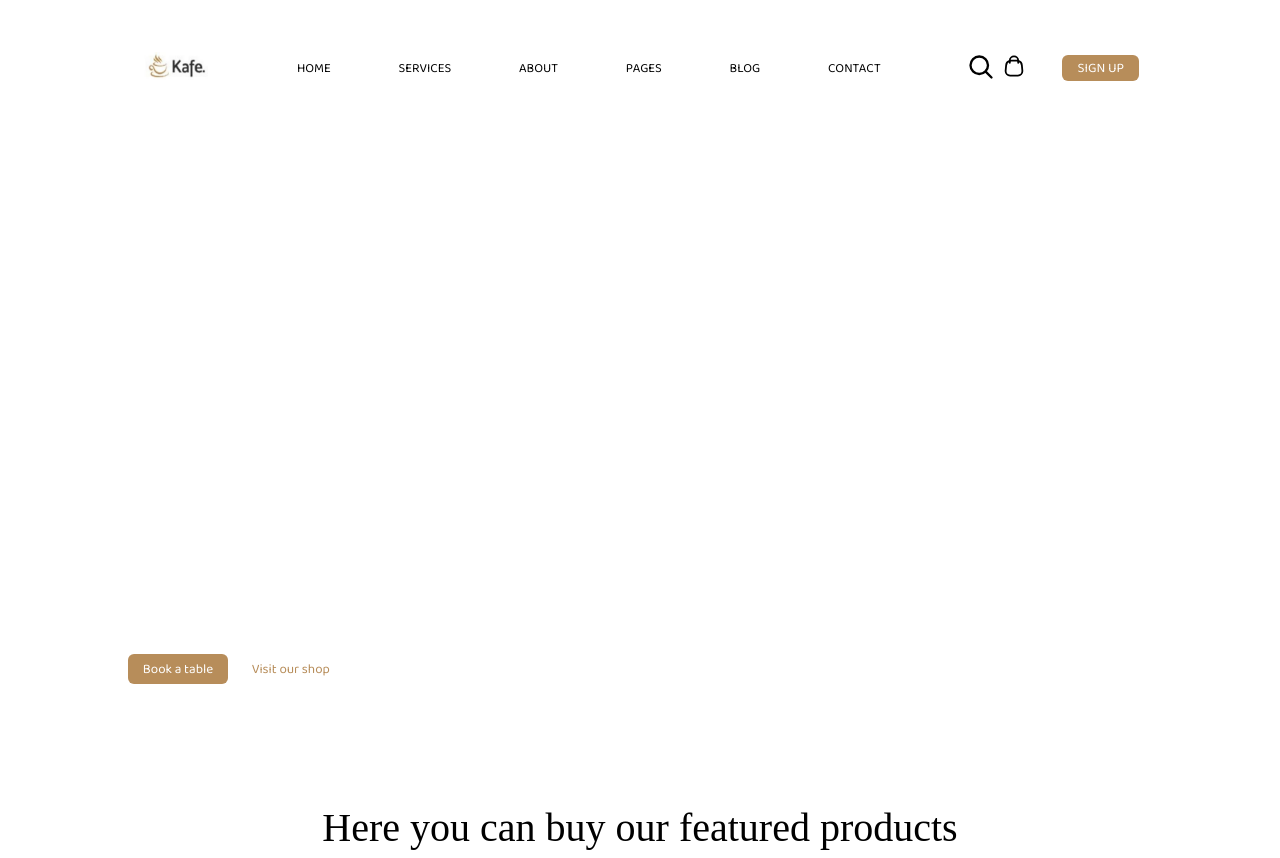
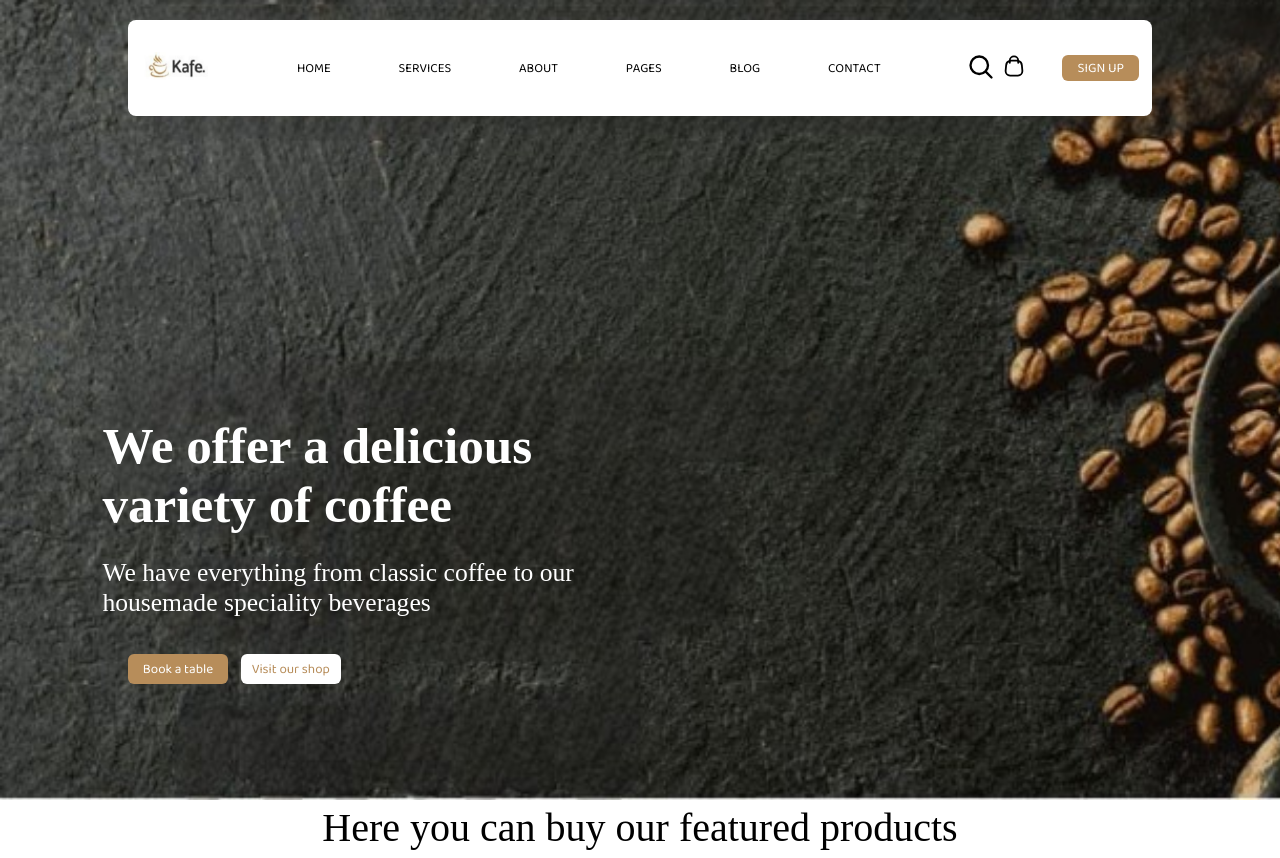
Before and after one commit to ShivaSharma12345/evolve2, a plain HTML site: page index.html in a window 1280 px wide. Shown: the top 858 px of the page. Drawn offline with Linux system fonts and the light colour scheme.

Commit message:
Update style.css

```diff
--- a/style.css
+++ b/style.css
@@ -21,7 +21,7 @@ body{
 
 }
 .section1 {
-/*     background-image: url(Capture.png); */
+    background-image: url(Capture.png);
     background-repeat: no-repeat;
     background-size: cover;
     height: 100vh;
```
